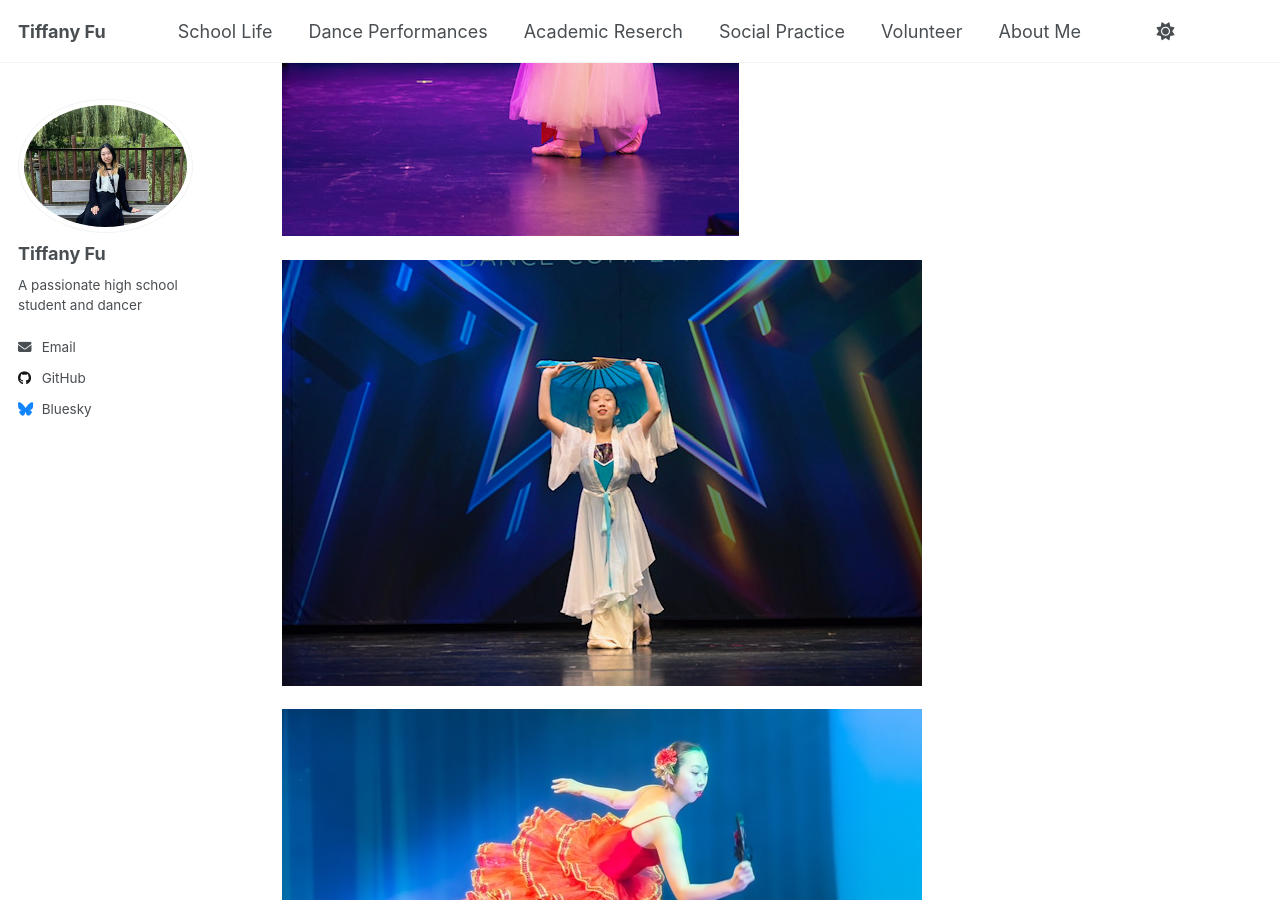
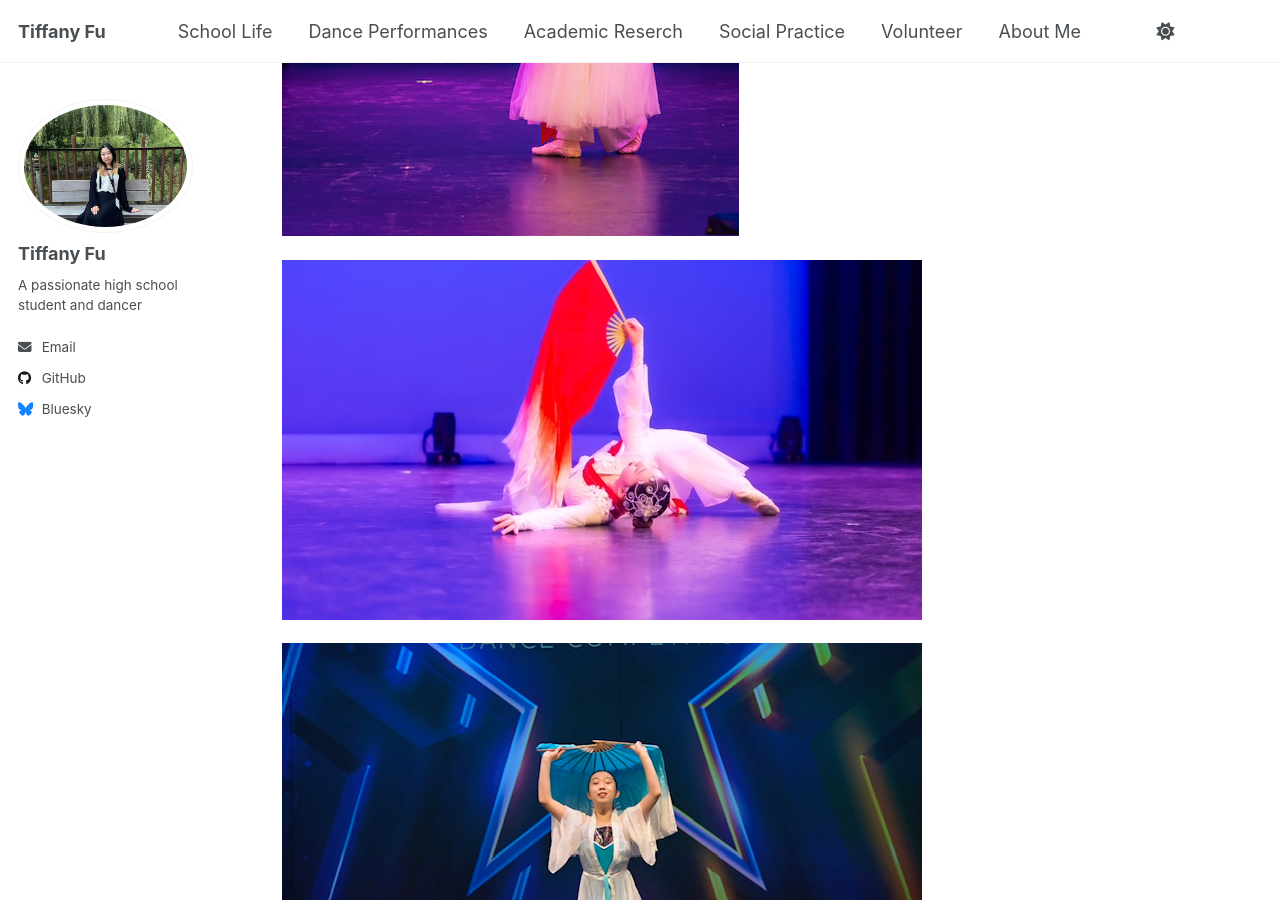
Before and after one commit to TiffanyJTFu/TiffanyFu, a Jekyll site: the page built from _talks/DanceandGrowthMoment.md, in a window 1280 px wide and 900 px high, scrolled down 5329 px. Built offline with Jekyll 4.4.1, drawn with Linux system fonts in a browser that asks for light colours; a script that is not in the unit is left out.

Commit message:
Update DanceandGrowthMoment.md

```diff
--- a/_talks/DanceandGrowthMoment.md
+++ b/_talks/DanceandGrowthMoment.md
@@ -25,8 +25,8 @@ location: "Toronto, Canada"
 
 ![Dance10](https://tiffanyjtfu.github.io/TiffanyFu/images/dancetimelesslovew1.JPG)
 
+![Dance10](https://tiffanyjtfu.github.io/TiffanyFu/images/dancetimelesslovew3.JPEG)
+
 ![Dance10](https://tiffanyjtfu.github.io/TiffanyFu/images/dancetimelessloveb3.JPG)
 
 ![Dance10](https://tiffanyjtfu.github.io/TiffanyFu/images/danceballet1.JPEG)
-
-![Dance10](https://tiffanyjtfu.github.io/TiffanyFu/images/dancetimelesslovew3.JPEG)
```
